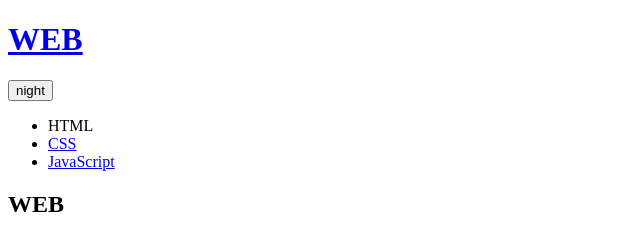
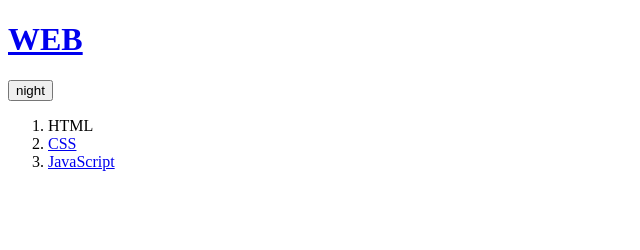
Before and after one commit to wasw2123/web, a plain HTML site: page index.html in a window 1280 px wide. Shown: the whole page, without its empty margins (0-640 px from the left). Drawn offline with nearby package versions, Linux system fonts and the light colour scheme.

Commit message:
Update index.html

```diff
--- a/index.html
+++ b/index.html
@@ -11,7 +11,7 @@
   <input id="night_day" type="button" value="night" onclick="
     nightDayHandler(this);
   ">
-  <ul>
+  <ol>
     <li><a onclick="
       fetch('html').then(function(response){
         response.text().then(function(text){
@@ -21,8 +21,7 @@
     ">HTML</a></li>
     <li><a href="2.html">CSS</a></li>
     <li><a href="3.html">JavaScript</a></li>
-  </ul>
-  <h2>WEB</h2>
+  </ol>
   <article>
 
   </article>
```
